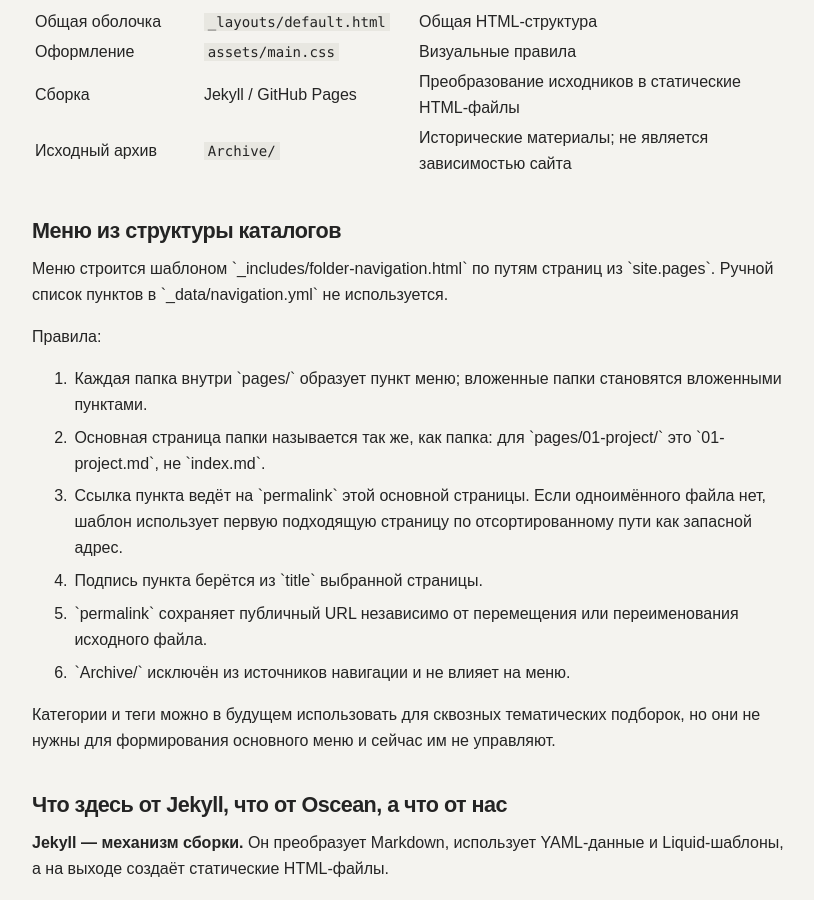
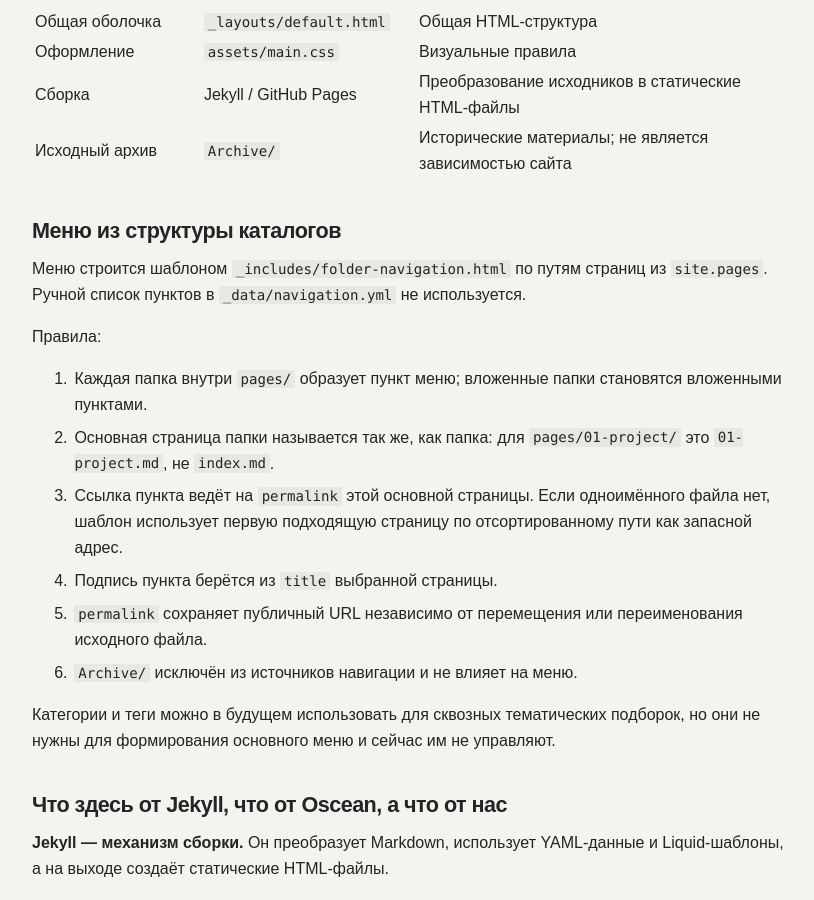
Before and after one commit to devAItester/aishare, a Jekyll site: the page built from pages/02-architecture/02-architecture.md, in a window 1280 px wide and 900 px high, scrolled down 885 px. Shown: the whole window, without its empty margins (88-902 px from the left). Built offline with Jekyll 4.4.1, drawn with Linux system fonts in a browser that asks for light colours.

```diff
--- a/pages/02-architecture/02-architecture.md
+++ b/pages/02-architecture/02-architecture.md
@@ -34,16 +34,16 @@ related:
 
 ## Меню из структуры каталогов
 
-Меню строится шаблоном \`_includes/folder-navigation.html\` по путям страниц из \`site.pages\`. Ручной список пунктов в \`_data/navigation.yml\` не используется.
+Меню строится шаблоном `_includes/folder-navigation.html` по путям страниц из `site.pages`. Ручной список пунктов в `_data/navigation.yml` не используется.
 
 Правила:
 
-1. Каждая папка внутри \`pages/\` образует пункт меню; вложенные папки становятся вложенными пунктами.
-2. Основная страница папки называется так же, как папка: для \`pages/01-project/\` это \`01-project.md\`, не \`index.md\`.
-3. Ссылка пункта ведёт на \`permalink\` этой основной страницы. Если одноимённого файла нет, шаблон использует первую подходящую страницу по отсортированному пути как запасной адрес.
-4. Подпись пункта берётся из \`title\` выбранной страницы.
-5. \`permalink\` сохраняет публичный URL независимо от перемещения или переименования исходного файла.
-6. \`Archive/\` исключён из источников навигации и не влияет на меню.
+1. Каждая папка внутри `pages/` образует пункт меню; вложенные папки становятся вложенными пунктами.
+2. Основная страница папки называется так же, как папка: для `pages/01-project/` это `01-project.md`, не `index.md`.
+3. Ссылка пункта ведёт на `permalink` этой основной страницы. Если одноимённого файла нет, шаблон использует первую подходящую страницу по отсортированному пути как запасной адрес.
+4. Подпись пункта берётся из `title` выбранной страницы.
+5. `permalink` сохраняет публичный URL независимо от перемещения или переименования исходного файла.
+6. `Archive/` исключён из источников навигации и не влияет на меню.
 
 Категории и теги можно в будущем использовать для сквозных тематических подборок, но они не нужны для формирования основного меню и сейчас им не управляют.
 
```
